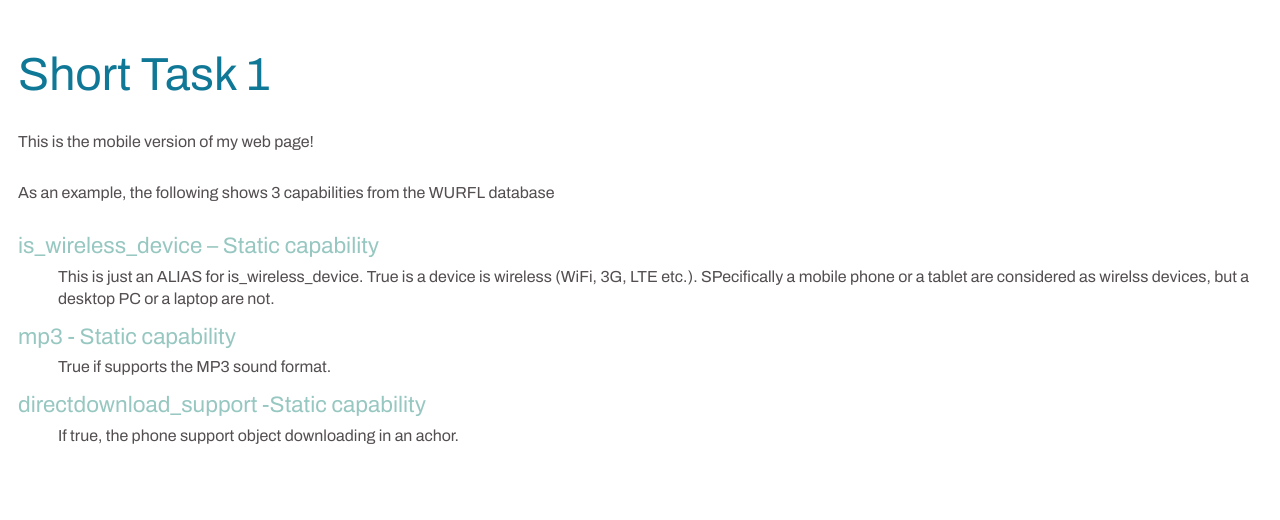
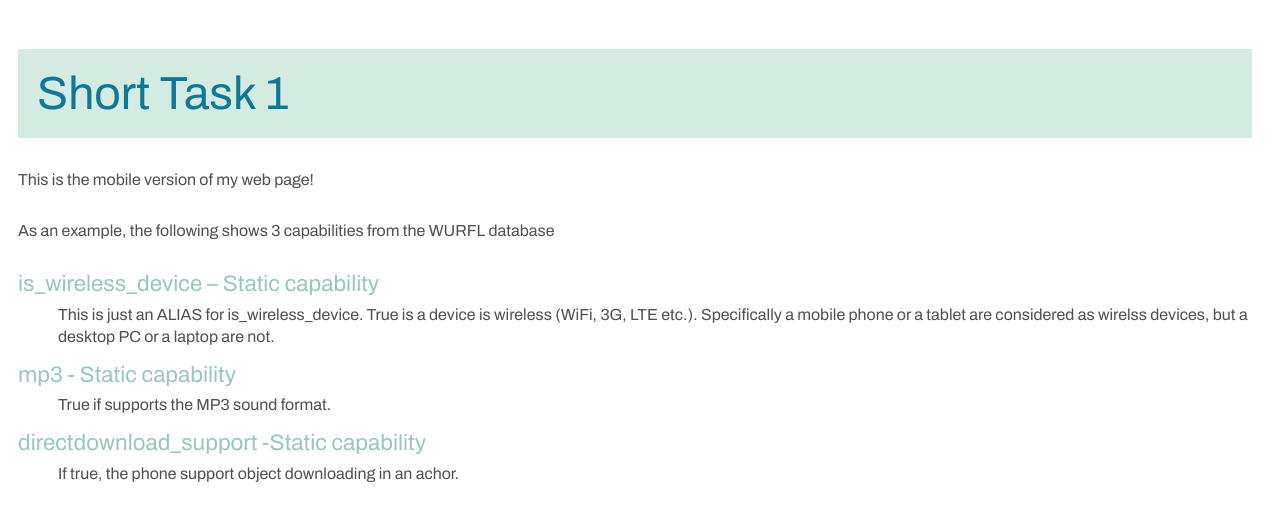
Before and after one commit to cgardner11/cgardner11.github.io, a website: page ShortTask/mobile.html in a window 1280 px wide. Drawn offline with Linux system fonts and the light colour scheme.

Commit message:
Add files via upload

```diff
--- a/ShortTask/mobile.html
+++ b/ShortTask/mobile.html
@@ -17,6 +17,9 @@
 		font-family: 'Archivo', sans-serif;
 		font-size: 2.9rem;
 		color: #107897;
+		background: #D3EBE1;
+		padding: 19px;
+		margin-right: 10px;
 	}
 	p, dd {
 		font-family: 'Archivo', sans-serif;
@@ -45,7 +48,7 @@
 		  <p>As an example, the following shows 3 capabilities from the WURFL database</p>
 		  <dl>
 			  <dt>is_wireless_device – Static capability</dt>
-			  <dd>This is just an ALIAS for is_wireless_device. True is a device is wireless (WiFi, 3G, LTE etc.). SPecifically a mobile phone or a tablet are considered as wirelss devices, but a desktop PC or a laptop are not.</dd>
+			  <dd>This is just an ALIAS for is_wireless_device. True is a device is wireless (WiFi, 3G, LTE etc.). Specifically a mobile phone or a tablet are considered as wirelss devices, but a desktop PC or a laptop are not.</dd>
 
 			  <dt>mp3 - Static capability</dt>
 			  <dd>True if supports the MP3 sound format.</dd>
```
Also changed, not shown: ShortTask/desktop.html (+3 -0 lines).
